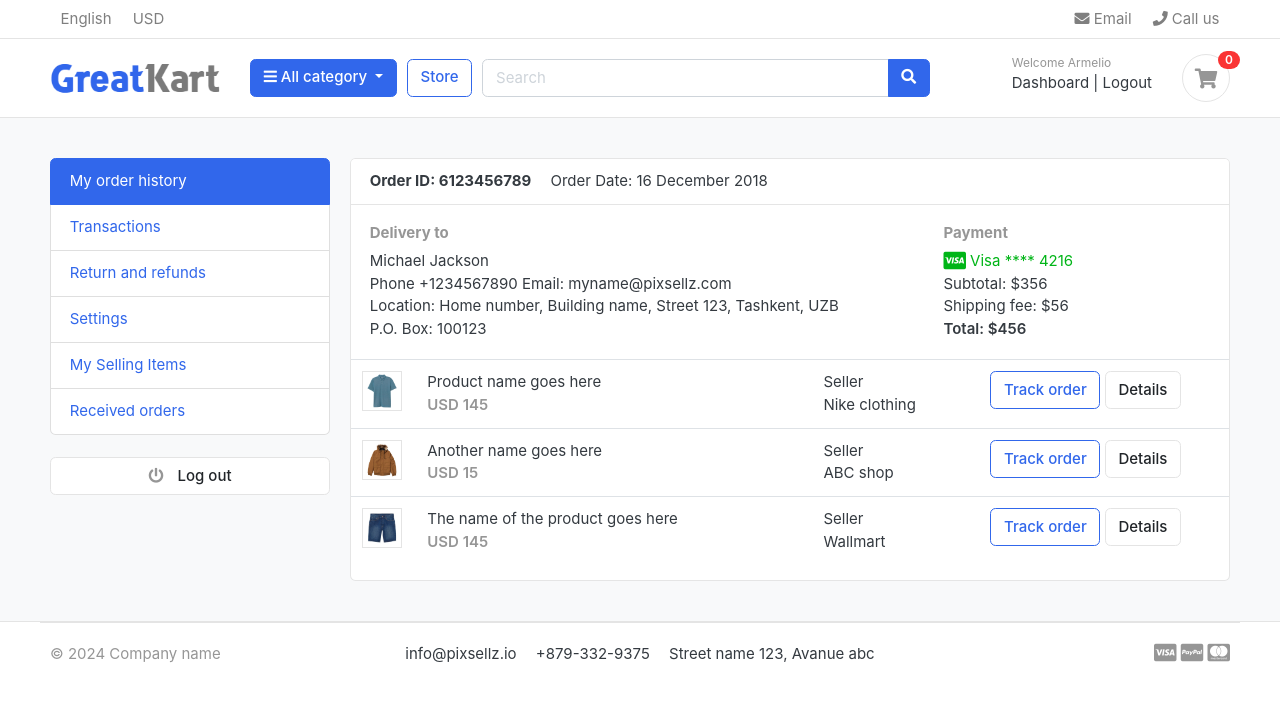
After one commit to Armelionofulla/eCommerce, a Django app: page /accounts/ in a window 1280 px wide. The commit adds this page. Shown: the top 702 px of the page. Run offline with Django 5.2, Linux system fonts and the light colour scheme; a user stored in the database is signed in; data comes from the database, SQL or seed files in the repository; both versions use the stored data as it was after the commit; data that the repository does not hold is empty; some libraries are stand-ins or nearby versions; some web fonts are replaced.

Commit message:
adding dashbuard static template

```diff
--- a/accounts/urls.py
+++ b/accounts/urls.py
@@ -6,6 +6,7 @@ urlpatterns = [
     path('register/', views.register, name='register'),
     path('login/', views.login, name='login'),
     path('logout/', views.logout, name='logout'),
+    path('', views.dashboard, name='dashboard'),
 
     path('activate/<uidb64>/<token>/', views.activate, name='activate'),
 
--- a/accounts/views.py
+++ b/accounts/views.py
@@ -94,3 +94,7 @@ def activate(request, uidb64 , token):
     else:
         messages.error(request, 'Invalid Activation Link!')
         return redirect('register')
+
+@login_required(login_url='login')
+def dashboard(request):
+    return render(request, 'accounts/dashboard.html')
--- /dev/null
+++ b/templates/accounts/dashboard.html
@@ -0,0 +1,102 @@
+{% extends 'base.html' %}
+
+
+{% block content %}
+
+    <!-- ========================= SECTION CONTENT ========================= -->
+<section class="section-conten padding-y bg">
+
+
+{% include 'includes/alerts.html' %}
+<div class="container">
+	<div class="row">
+	<aside class="col-md-3">
+		<!--   SIDEBAR   -->
+		<ul class="list-group">
+			<a class="list-group-item active" href="#"> My order history </a>
+			<a class="list-group-item" href="#"> Transactions </a>
+			<a class="list-group-item" href="#"> Return and refunds </a>
+			<a class="list-group-item" href="#">Settings </a>
+			<a class="list-group-item" href="#"> My Selling Items </a>
+			<a class="list-group-item" href="#"> Received orders </a>
+		</ul>
+		<br>
+		<a class="btn btn-light btn-block" href="{% url 'logout' %}"> <i class="fa fa-power-off"></i> <span class="text">Log out</span> </a>
+		<!--   SIDEBAR .//END   -->
+	</aside>
+	<main class="col-md-9">
+		<article class="card">
+		<header class="card-header">
+			<strong class="d-inline-block mr-3">Order ID: 6123456789</strong>
+			<span>Order Date: 16 December 2018</span>
+		</header>
+		<div class="card-body">
+			<div class="row">
+				<div class="col-md-8">
+					<h6 class="text-muted">Delivery to</h6>
+					<p>Michael Jackson <br>
+					Phone +1234567890 Email: myname@pixsellz.com <br>
+			    	Location: Home number, Building name, Street 123,  Tashkent, UZB <br>
+			    	P.O. Box: 100123
+			 		</p>
+				</div>
+				<div class="col-md-4">
+					<h6 class="text-muted">Payment</h6>
+					<span class="text-success">
+						<i class="fab fa-lg fa-cc-visa"></i>
+					    Visa  **** 4216
+					</span>
+					<p>Subtotal: $356 <br>
+					 Shipping fee:  $56 <br>
+					 <span class="b">Total:  $456 </span>
+					</p>
+				</div>
+			</div> <!-- row.// -->
+		</div> <!-- card-body .// -->
+		<div class="table-responsive">
+		<table class="table table-hover">
+			<tr>
+				<td width="65">
+					<img src="../images/items/1.jpg" class="img-xs border">
+				</td>
+				<td>
+					<p class="title mb-0">Product name goes here </p>
+					<var class="price text-muted">USD 145</var>
+				</td>
+				<td> Seller <br> Nike clothing </td>
+				<td width="250"> <a href="#" class="btn btn-outline-primary">Track order</a> <a href="#" class="btn btn-light"> Details </a> </td>
+			</tr>
+			<tr>
+				<td>
+					<img src="../images/items/2.jpg" class="img-xs border">
+				</td>
+				<td>
+					<p class="title mb-0">Another name goes here </p>
+					<var class="price text-muted">USD 15</var>
+				</td>
+				<td> Seller <br> ABC shop </td>
+				<td> <a href="#" class="btn btn-outline-primary">Track order</a> <a href="#" class="btn btn-light"> Details </a> </td>
+			</tr>
+			<tr>
+				<td>
+					<img src="../images/items/3.jpg" class="img-xs border">
+				</td>
+				<td>
+					<p class="title mb-0">The name of the product  goes here </p>
+					<var class="price text-muted">USD 145</var>
+				</td>
+				<td> Seller <br> Wallmart </td>
+				<td> <a href="#" class="btn btn-outline-primary">Track order</a> <a href="#" class="btn btn-light"> Details </a> </td>
+			</tr>
+		</table>
+		</div> <!-- table-responsive .end// -->
+		</article> <!-- order-group.// -->
+	</main>
+</div> <!-- row.// -->
+</div>
+
+
+</section>
+<!-- ========================= SECTION CONTENT END// ========================= -->
+
+{% endblock content %}
--- a/templates/includes/navbar.html
+++ b/templates/includes/navbar.html
@@ -73,7 +73,7 @@
                         <div class="widget-header">
                             <small class="title text-muted">Welcome {{ user.first_name }}</small>
                             <div>
-                                <a href="#">Dashboard</a> <span class="dark-transp"> | </span>
+                                <a href="{% url 'dashboard' %}">Dashboard</a> <span class="dark-transp"> | </span>
                                 <a href="{% url 'logout' %}"> Logout</a>
                             </div>
                         </div>
```
Also changed, not shown: db.sqlite3.
